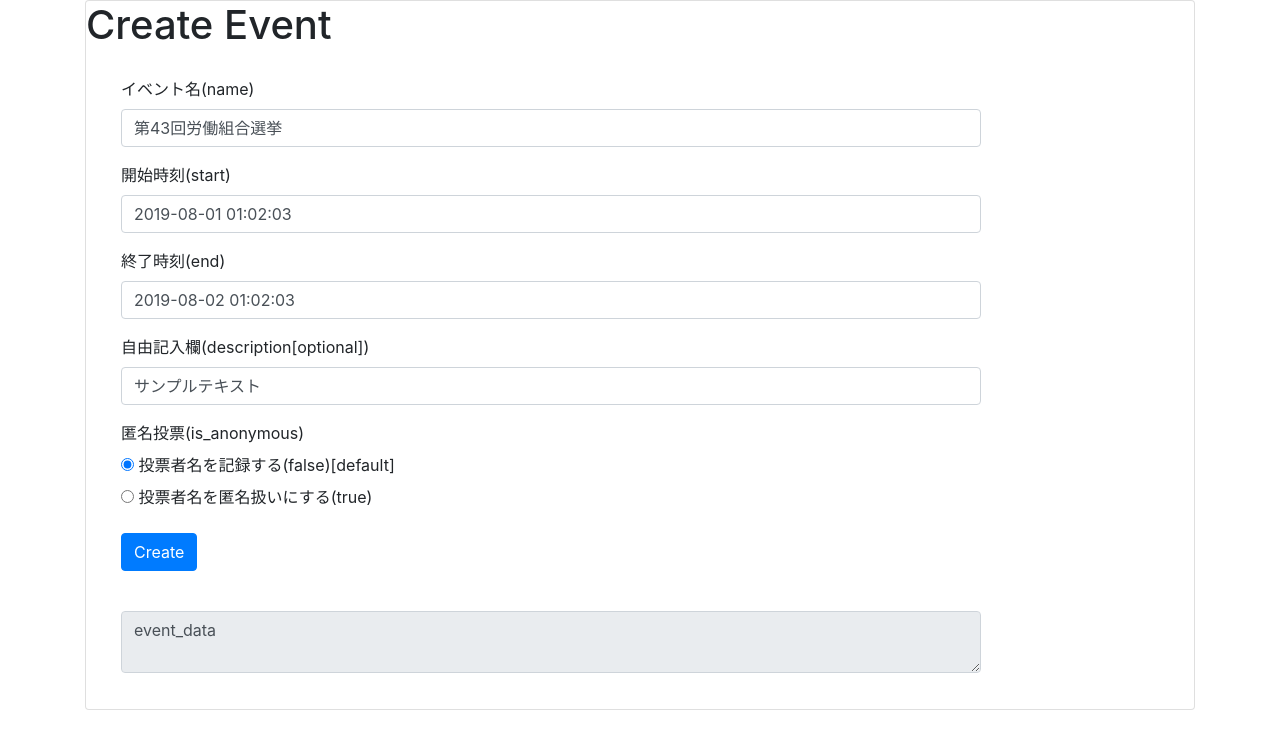
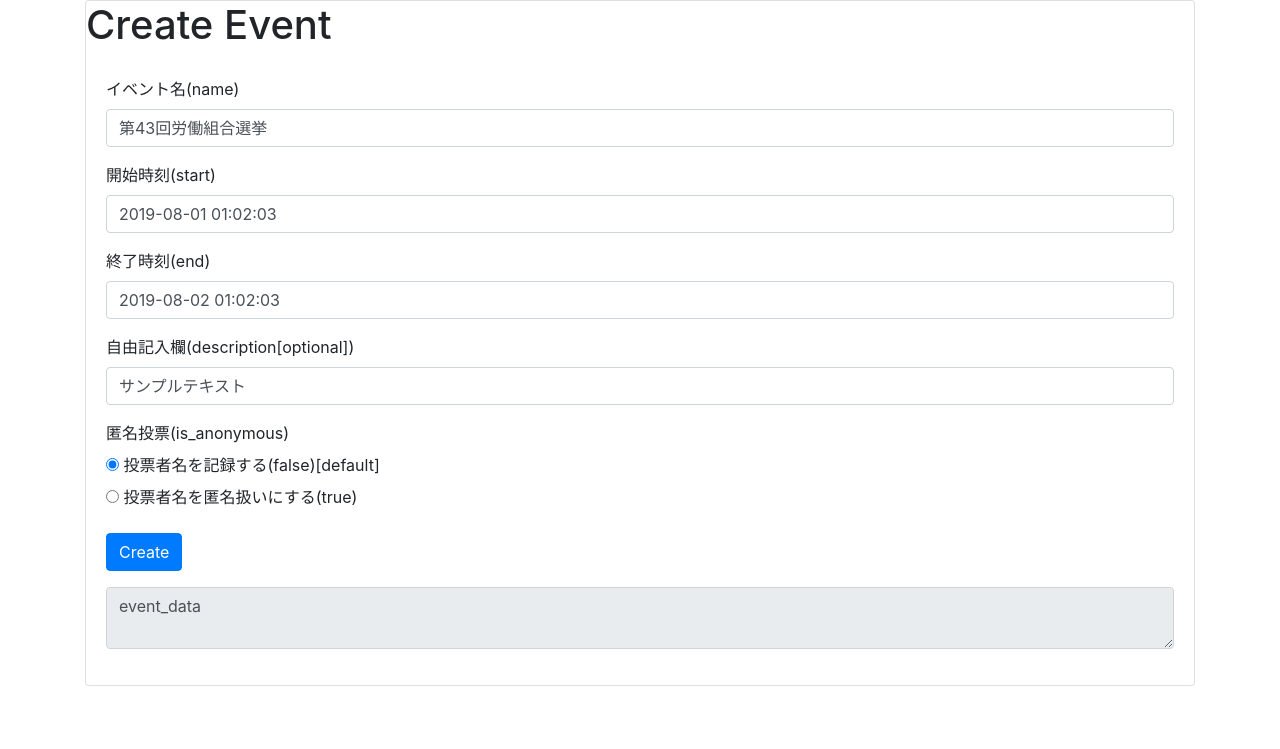
Before and after one commit to sato-mh/savoten, a Flask app: page /create_event in a window 1280 px wide. Shown: the top 749 px of the page. Run offline with Flask 2, Linux system fonts and the light colour scheme; some libraries are stand-ins or nearby versions.

Commit message:
Fix html tag construction

```diff
--- a/savoten/templates/create_event.html
+++ b/savoten/templates/create_event.html
@@ -5,67 +5,60 @@
   <meta charset="utf-8" />
   <meta name="viewport" content="width=device-width, initial-scale=1" />
   <title>Create Event</title>
-  <link rel="stylesheet" href="https://maxcdn.bootstrapcdn.com/bootstrap/4.0.0/css/bootstrap.min.css" integrity="sha384-Gn5384xqQ1aoWXA+058RXPxPg6fy4IWvTNh0E263XmFcJlSAwiGgFAW/dAiS6JXm" crossorigin="anonymous">
-  <script src="https://code.jquery.com/jquery-3.2.1.slim.min.js" integrity="sha384-KJ3o2DKtIkvYIK3UENzmM7KCkRr/rE9/Qpg6aAZGJwFDMVNA/GpGFF93hXpG5KkN" crossorigin="anonymous"></script>
-  <script src="https://cdnjs.cloudflare.com/ajax/libs/popper.js/1.12.9/umd/popper.min.js" integrity="sha384-ApNbgh9B+Y1QKtv3Rn7W3mgPxhU9K/ScQsAP7hUibX39j7fakFPskvXusvfa0b4Q" crossorigin="anonymous"></script>
-  <script src="https://maxcdn.bootstrapcdn.com/bootstrap/4.0.0/js/bootstrap.min.js" integrity="sha384-JZR6Spejh4U02d8jOt6vLEHfe/JQGiRRSQQxSfFWpi1MquVdAyjUar5+76PVCmYl" crossorigin="anonymous"></script>
+  <link rel="stylesheet" href="https://maxcdn.bootstrapcdn.com/bootstrap/4.0.0/css/bootstrap.min.css"
+    integrity="sha384-Gn5384xqQ1aoWXA+058RXPxPg6fy4IWvTNh0E263XmFcJlSAwiGgFAW/dAiS6JXm" crossorigin="anonymous">
+  <script src="https://code.jquery.com/jquery-3.2.1.slim.min.js"
+    integrity="sha384-KJ3o2DKtIkvYIK3UENzmM7KCkRr/rE9/Qpg6aAZGJwFDMVNA/GpGFF93hXpG5KkN"
+    crossorigin="anonymous"></script>
+  <script src="https://cdnjs.cloudflare.com/ajax/libs/popper.js/1.12.9/umd/popper.min.js"
+    integrity="sha384-ApNbgh9B+Y1QKtv3Rn7W3mgPxhU9K/ScQsAP7hUibX39j7fakFPskvXusvfa0b4Q"
+    crossorigin="anonymous"></script>
+  <script src="https://maxcdn.bootstrapcdn.com/bootstrap/4.0.0/js/bootstrap.min.js"
+    integrity="sha384-JZR6Spejh4U02d8jOt6vLEHfe/JQGiRRSQQxSfFWpi1MquVdAyjUar5+76PVCmYl"
+    crossorigin="anonymous"></script>
 </head>
 
 <body>
   <div class="container">
     <div class="card card-default">
-      <div class="card-heading">
+      <class="card-heading">
         <h1>Create Event</h1>
-      </div>
         <div class="card-body">
           <form name="create_event_form">
             <div class="form-group">
-            <label for="name" class="col-sm-4 control-label">イベント名(name)</label>
-            <div class="col-sm-10">
-              <input type="text" class="form-control" id="name" name="name" placeholder="name" value="第43回労働組合選挙"></input>
+              <label>イベント名(name)</label>
+              <input type="text" class="form-control" name="name" placeholder="name" value="第43回労働組合選挙">
+            </div>
+            <div class="form-group">
+              <label>開始時刻(start)</label>
+              <input type="text" class="form-control" name="start" placeholder="start"
+                value="2019-08-01 01:02:03"></input>
+            </div>
+            <div class="form-group">
+              <label>終了時刻(end)</label>
+              <input type="text" class="form-control" name="end" placeholder="end" value="2019-08-02 01:02:03">
+            </div>
+            <div class="form-group">
+              <label>自由記入欄(description[optional])</label>
+              <input type="text" class="form-control" name="description" placeholder="description(optional)"
+                value="サンプルテキスト">
+            </div>
+            <div class="form-group">
+              <label>匿名投票(is_anonymous)</label>
+              <div class="form-radio">
+                <input type="radio" value="false" name="is_anonymous" checked="">
+                <label>投票者名を記録する(false)[default]</label>
+              </div>
+              <div class="form-radio">
+                <input type="radio" value="true" name="is_anonymous">
+                <label>投票者名を匿名扱いにする(true)</label>
               </div>
             </div>
             <div class="form-group">
-            <label for="start" class="col-sm-4 control-label">開始時刻(start)</label>
-            <div class="col-sm-10">
-              <input type="text" class="form-control" id="start" name="start" placeholder="start" value="2019-08-01 01:02:03"></input>
-            </div>
+              <button type="button" id="create_event_btn" class="btn btn-primary">Create</button>
             </div>
             <div class="form-group">
-            <label for="end" class="col-sm-4 control-label">終了時刻(end)</label>
-            <div class="col-sm-10">
-              <input type="text" class="form-control" id="end" name="end" placeholder="end" value="2019-08-02 01:02:03"></input>
-            </div>
-          </div>
-          <div class="form-group">
-            <label for="description" class="col-sm-4 control-label">自由記入欄(description[optional])</label>
-            <div class="col-sm-10">
-              <input type="text" class="form-control" id="description" placeholder="description(optional)" value="サンプルテキスト">
-            </div>
-          </div>
-          <div class="form-group">
-            <label for="is_anonymous" class="col-sm-4 control-label">匿名投票(is_anonymous)</label>
-            <div class="col-sm-10">
-              <div class="radio">
-                <input type="radio" value="false" name="is_anonymous_false" id="false" checked=""></input>
-                <label for="false">投票者名を記録する(false)[default]</label>
-              </div>
-              <div class="radio">
-                <input type="radio" value="true" name="is_anonymous_true" id="true"></input>
-                <label for="true">投票者名を匿名扱いにする(true)</label>
-              </div>
-            </div>
-          </div>
-          <div class="form-group">
-            <div class="col-sm-10">
-              <button type="button" name="create_event_btn" class="btn btn-primary">Create</button>
-            </div>
-          </div>
-          <div class="form-group">
-            <label class="col-sm-2 control-label" for="InputText"></label>
-            <div class="col-sm-10">
               <textarea class="form-control" id="result_area" readonly>event_data</textarea>
-            </div>
             </div>
           </form>
         </div>
@@ -75,19 +68,20 @@
 
 
 <script language="JavaScript">
-  document.create_event_form.create_event_btn.addEventListener('click', function() {
-    requestData=formDataToJson(document.create_event_form)
-    document.getElementById("result_area").value=JSON.stringify(requestData);
+  document.create_event_form.create_event_btn.addEventListener('click', function () {
+    requestData = formDataToJson(document.create_event_form)
+    document.getElementById("result_area").value = JSON.stringify(requestData);
     postJson(requestData);
   }, false);
 
-  var formDataToJson = function(form){
-    formData=$(form).serializeArray();
-    jsonData=parseJson(formData);
+  // 各フォームのnameをkey, 入力値をⅴalueとしてjson形式で取得
+  var formDataToJson = function (form) {
+    formData = $(form).serializeArray();
+    jsonData = parseJson(formData);
     return jsonData
   }
 
-  var parseJson = function(data){
+  var parseJson = function (data) {
     var returnJson = {};
     for (idx = 0; idx < data.length; idx++) {
       returnJson[data[idx].name] = data[idx].value
@@ -95,22 +89,24 @@
     return returnJson;
   }
 
-  var postJson = function(data){$.ajax({
-    type : 'post',
-    url  : 'http://127.0.0.1:8000/events',
+  var postJson = function (data) {
+    $.ajax({
+      type: 'post',
+      url: 'http://127.0.0.1:8000/events',
       data: JSON.stringify(data),
       contentType: 'application/json',
       dataType: 'json',
-    success: function(json_data) {
+      success: function (json_data) {
         return;
       },
-    error: function() {
+      error: function () {
         alert('Server Error. Please try again later.');
       },
-    complete: function() {
+      complete: function () {
       }
     });
   }
 
 </script>
+
 </html>
```
Lines whose indentation alone changed are shown as unchanged.
